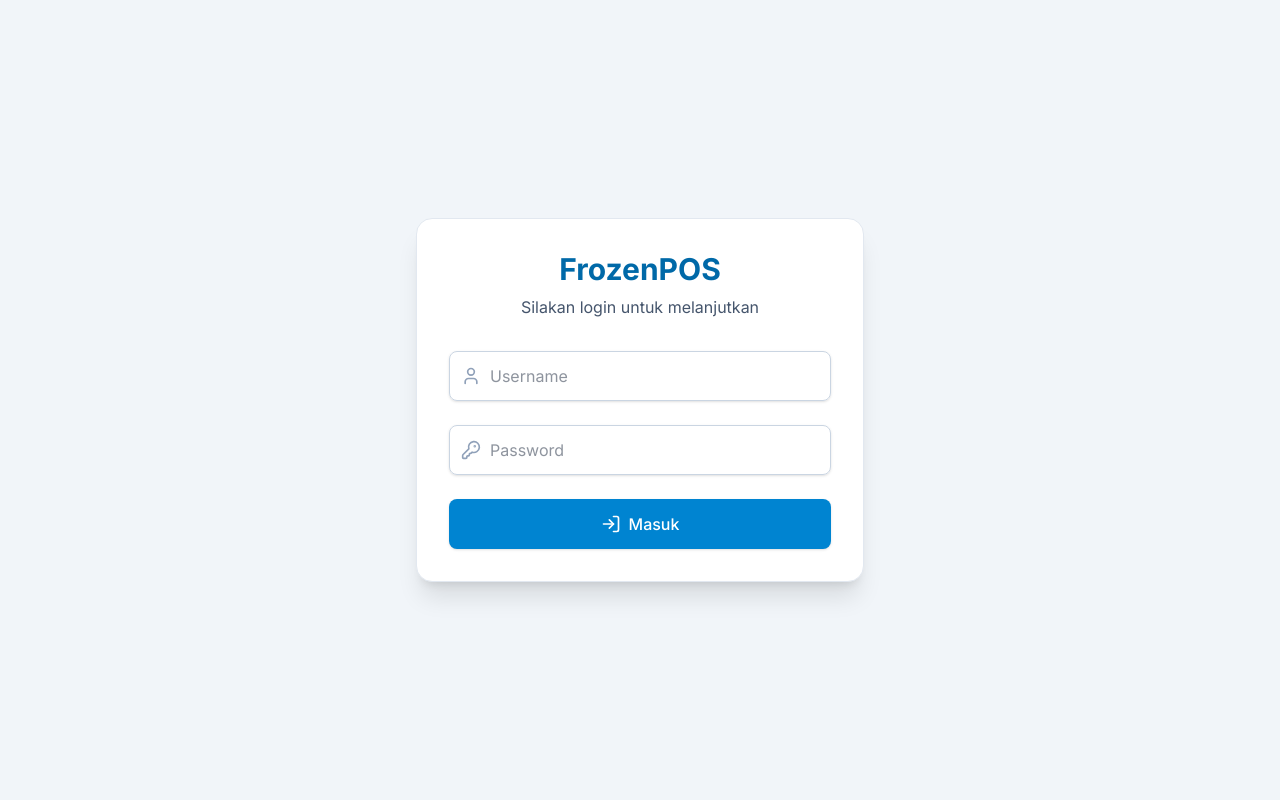
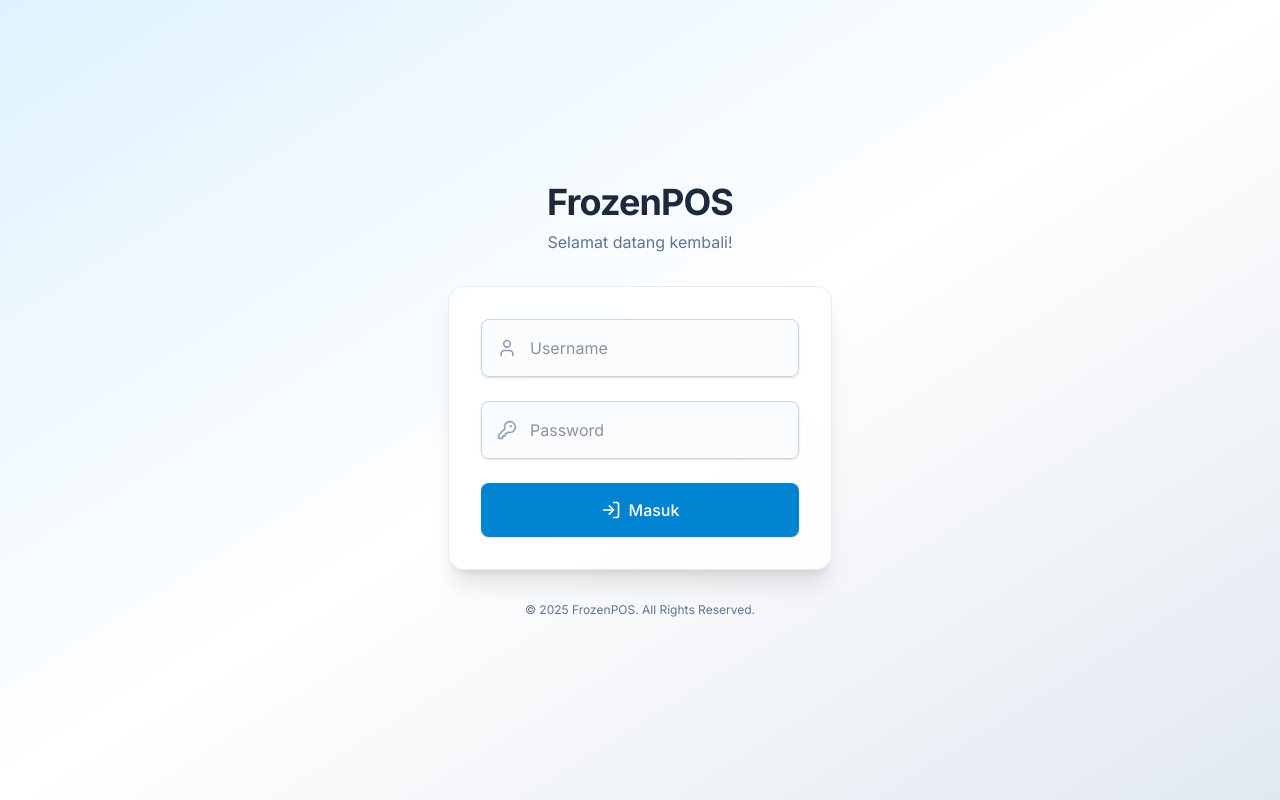
Before and after one commit to Midoryan01/web-frozen-food, a Next.js app: page /login in a window 1280 px wide. Built offline with nearby package versions, Linux system fonts and the light colour scheme.

Commit message:
refactor(auth): rewrite login logic

```diff
--- a/app/login/page.tsx
+++ b/app/login/page.tsx
@@ -3,8 +3,8 @@
 
 import React, { useState } from 'react';
 import { useRouter } from 'next/navigation';
-import { signIn } from 'next-auth/react'; // Impor signIn dari next-auth/react
-import { LogIn, User, KeyRound, AlertTriangle } from 'lucide-react';
+import { signIn, getSession } from 'next-auth/react';
+import { LogIn, User, KeyRound, AlertTriangle, Snowflake } from 'lucide-react';
 
 export default function LoginPage() {
   const [username, setUsername] = useState('');
@@ -13,49 +13,52 @@
   const [isLoading, setIsLoading] = useState(false);
   const router = useRouter();
 
+  // Logika login tidak diubah
   const handleLogin = async (e: React.FormEvent<HTMLFormElement>) => {
     e.preventDefault();
     setError(null);
     setIsLoading(true);
 
     try {
-      // Gunakan fungsi signIn dari NextAuth
       const result = await signIn('credentials', {
-        // Opsi redirect: false memungkinkan kita menangani error atau sukses secara manual di sini
         redirect: false,
         username,
         password,
       });
 
       if (result?.error) {
-        // Jika NextAuth mengembalikan error (misalnya, kredensial salah), tampilkan pesan
         setError('Login gagal. Periksa kembali username dan password Anda.');
         setIsLoading(false);
       } else if (result?.ok) {
-        // Jika login berhasil dan tidak ada error
-        // Arahkan ke halaman utama. NextAuth akan mengatur sesi.
-        // Logika pengalihan berdasarkan role (ADMIN/KASIR) sebaiknya ditangani di
-        // halaman tujuan (misalnya /dashboard) atau menggunakan middleware.
+        const session = await getSession();
+
+        if (session?.user?.role === 'ADMIN') {
           router.push('/dashboard');
+        } else if (session?.user?.role === 'KASIR') {
+          router.push('/cashier');
+        } else {
+          router.push('/');
+        }
       }
     } catch (err) {
-      // Menangani error tak terduga
       setError('Terjadi kesalahan yang tidak terduga.');
       setIsLoading(false);
     }
   };
 
   return (
-    <div className="flex items-center justify-center min-h-screen bg-slate-100">
-      <div className="w-full max-w-md p-8 space-y-8 bg-white rounded-2xl shadow-xl border border-slate-200">
-        <div className="text-center">
-          <h1 className="text-3xl font-bold text-sky-700">FrozenPOS</h1>
-          <p className="mt-2 text-slate-600">Silakan login untuk melanjutkan</p>
+    <main className="flex items-center justify-center min-h-screen w-full bg-gradient-to-br from-sky-100 via-white to-slate-200 p-4">
+      <div className="w-full max-w-sm">
+        <div className="text-center mb-8">
+            <h1 className="text-4xl font-bold text-slate-800 tracking-tight">FrozenPOS</h1>
+            <p className="mt-2 text-slate-500">Selamat datang kembali!</p>
         </div>
 
+        <div className="bg-white/80 backdrop-blur-lg rounded-2xl shadow-xl border border-slate-200/80 p-8">
           <form className="space-y-6" onSubmit={handleLogin}>
+            {/* Input Username */}
             <div className="relative">
-            <User className="absolute left-3 top-1/2 -translate-y-1/2 h-5 w-5 text-slate-400" />
+              <User className="absolute left-4 top-1/2 -translate-y-1/2 h-5 w-5 text-slate-400" />
               <input
                 id="username"
                 name="username"
@@ -64,13 +67,14 @@
                 required
                 value={username}
                 onChange={(e) => setUsername(e.target.value)}
-              className="w-full p-3 pl-10 border border-slate-300 rounded-lg shadow-sm focus:ring-2 focus:ring-sky-500 focus:border-sky-500 transition"
+                className="w-full p-4 pl-12 border border-slate-300 rounded-lg shadow-sm bg-slate-50/50 focus:ring-2 focus:ring-sky-500 focus:border-sky-500 transition-all"
                 placeholder="Username"
               />
             </div>
 
+            {/* Input Password */}
             <div className="relative">
-             <KeyRound className="absolute left-3 top-1/2 -translate-y-1/2 h-5 w-5 text-slate-400" />
+              <KeyRound className="absolute left-4 top-1/2 -translate-y-1/2 h-5 w-5 text-slate-400" />
               <input
                 id="password"
                 name="password"
@@ -79,11 +83,12 @@
                 required
                 value={password}
                 onChange={(e) => setPassword(e.target.value)}
-              className="w-full p-3 pl-10 border border-slate-300 rounded-lg shadow-sm focus:ring-2 focus:ring-sky-500 focus:border-sky-500 transition"
+                className="w-full p-4 pl-12 border border-slate-300 rounded-lg shadow-sm bg-slate-50/50 focus:ring-2 focus:ring-sky-500 focus:border-sky-500 transition-all"
                 placeholder="Password"
               />
             </div>
 
+            {/* Pesan Error */}
             {error && (
               <div className="flex items-center p-3 text-sm text-red-700 bg-red-100 rounded-lg border border-red-200">
                 <AlertTriangle className="w-5 h-5 mr-2 flex-shrink-0" />
@@ -91,11 +96,12 @@
               </div>
             )}
 
+            {/* Tombol Login */}
             <div>
               <button
                 type="submit"
                 disabled={isLoading}
-              className="w-full flex justify-center py-3 px-4 border border-transparent rounded-lg shadow-sm text-base font-medium text-white bg-sky-600 hover:bg-sky-700 focus:outline-none focus:ring-2 focus:ring-offset-2 focus:ring-sky-500 disabled:bg-slate-400 disabled:cursor-not-allowed transition-all duration-300 ease-in-out"
+                className="w-full flex justify-center py-3.5 px-4 border border-transparent rounded-lg shadow-sm text-base font-medium text-white bg-sky-600 hover:bg-sky-700 focus:outline-none focus:ring-2 focus:ring-offset-2 focus:ring-sky-500 disabled:bg-slate-400 disabled:cursor-not-allowed transition-all duration-300 ease-in-out transform hover:scale-105 active:scale-100"
               >
                 {isLoading ? (
                   <div className="animate-spin rounded-full h-5 w-5 border-t-2 border-b-2 border-white"></div>
@@ -109,6 +115,8 @@
             </div>
           </form>
         </div>
+        <p className="text-center text-xs text-slate-500 mt-8">© 2025 FrozenPOS. All Rights Reserved.</p>
       </div>
+    </main>
   );
 }
```
Lines whose indentation alone changed are shown as unchanged.
